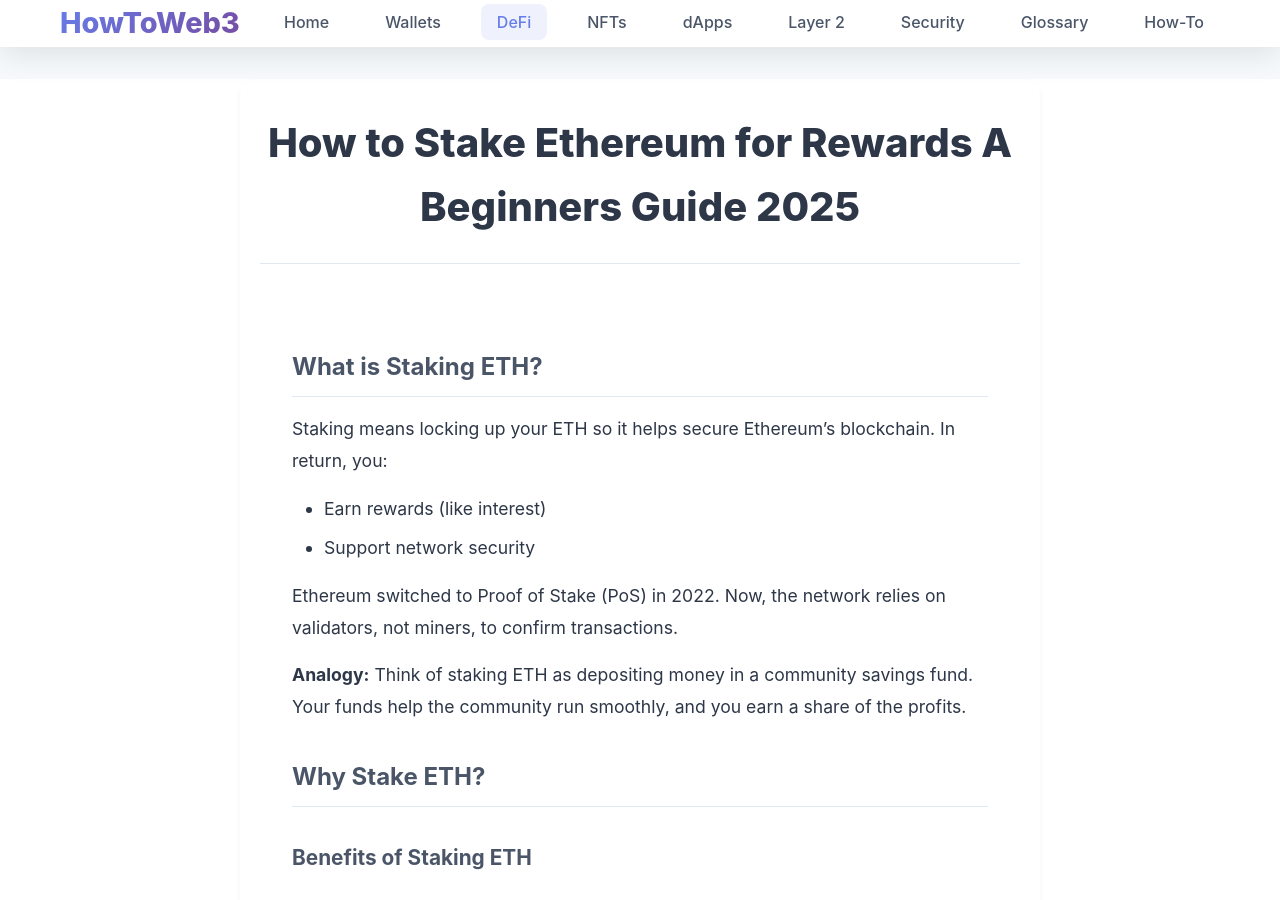
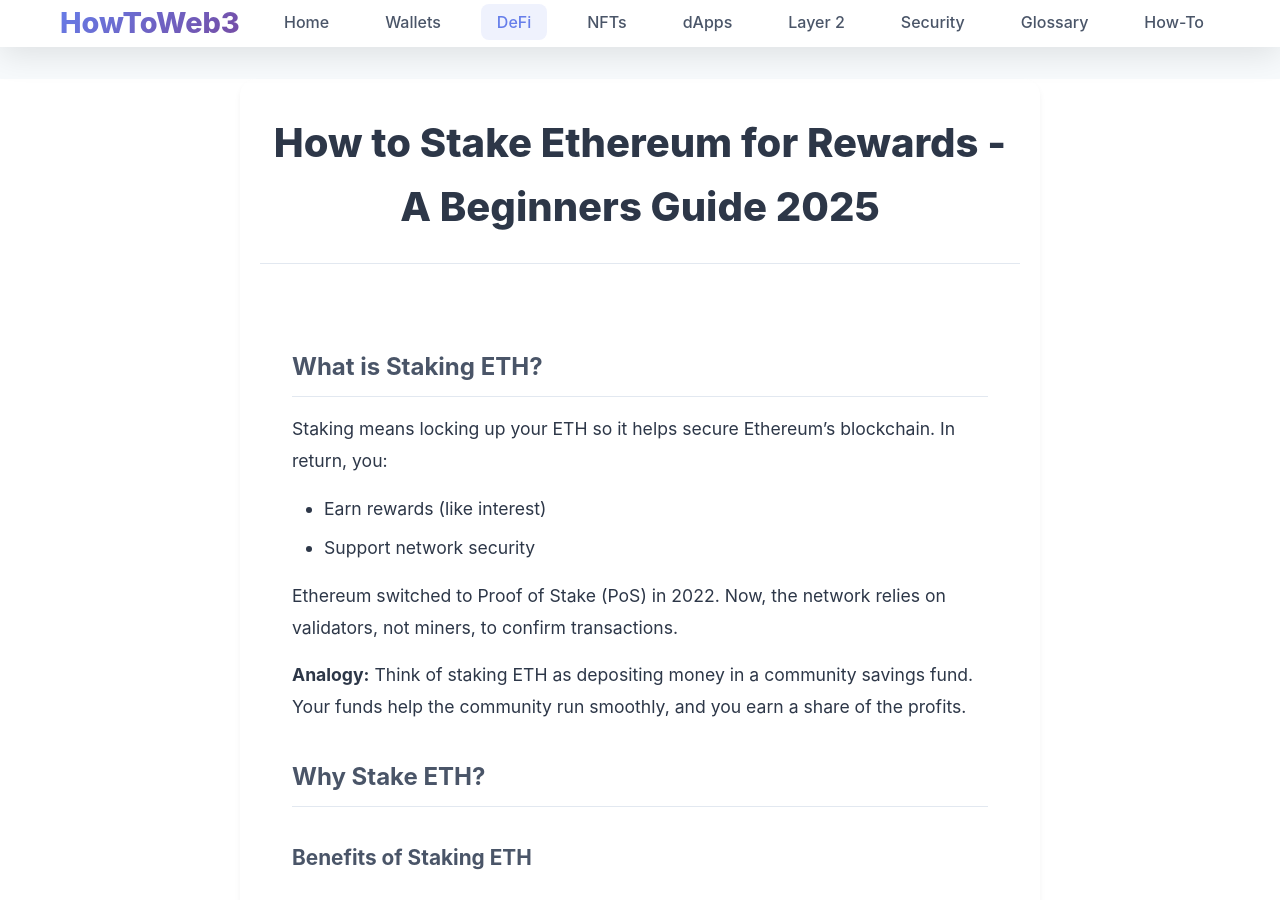
Before and after one commit to gummybearsk/howtoweb3.pro, a Jekyll site: the page built from _posts/2025-07-01-how-to-stake-eth-for-rewards-a-beginners-guide-2025.md, in a window 1280 px wide and 900 px high. Built offline with Jekyll 4.4.1, drawn with Linux system fonts in a browser that asks for light colours.

```diff
--- a/_posts/2025-07-01-how-to-stake-eth-for-rewards-a-beginners-guide-2025.md
+++ b/_posts/2025-07-01-how-to-stake-eth-for-rewards-a-beginners-guide-2025.md
@@ -1,6 +1,6 @@
 ---
 layout: post
-title: "How to Stake Ethereum for Rewards A Beginners Guide 2025"
+title: "How to Stake Ethereum for Rewards - A Beginners Guide 2025"
 categories: defi
 tags: [staking, ethereum, passive-income, crypto-rewards, lido]
 excerpt: "Learn how to stake ETH for rewards safely and easily, explaining staking basics, options, risks, and step-by-step instructions to earn passive crypto income."
```
